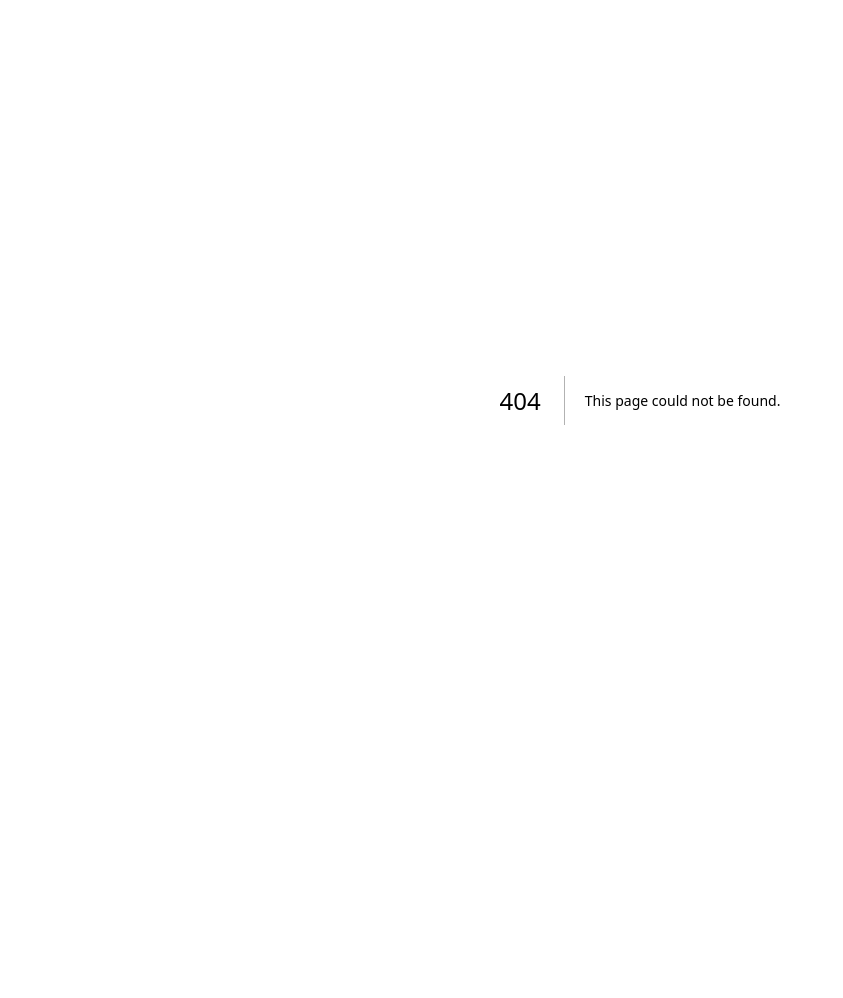
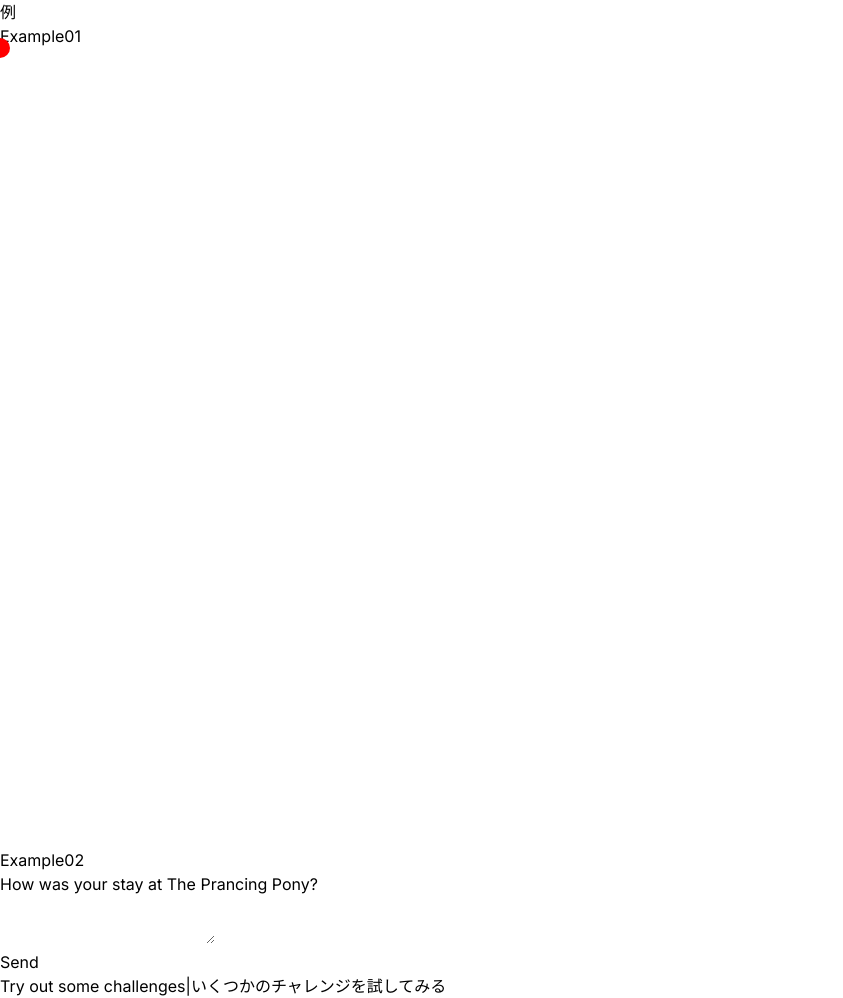
Before and after one commit to ai-biz20-sasaki/learn-react, a Next.js app: page /managing-state/choosing-the-state-structure in a window 1280 px wide. Before the commit this address had no page. Shown: the whole page, without its empty margins (0-843 px from the left). Before the commit the page ends 800 px from the top, so only its background shows below. Built offline with nearby package versions, Linux system fonts and the light colour scheme.

Commit message:
Add managing-state/choosing-the-state-structure/example01,example02

```diff
--- /dev/null
+++ b/src/app/managing-state/choosing-the-state-structure/example01.tsx
@@ -0,0 +1,34 @@
+"use client"
+import { useState } from 'react';
+
+export default function MovingDot() {
+  const [position, setPosition] = useState({
+    x: 0,
+    y: 0
+  });
+  return (
+    <div
+      onPointerMove={e => {
+        setPosition({
+          x: e.clientX,
+          y: e.clientY
+        });
+      }}
+      style={{
+        position: 'relative',
+        width: '100vw',
+        height: '100vh',
+      }}>
+      <div style={{
+        position: 'absolute',
+        backgroundColor: 'red',
+        borderRadius: '50%',
+        transform: `translate(${position.x}px, ${position.y}px)`,
+        left: -10,
+        top: -10,
+        width: 20,
+        height: 20,
+      }} />
+    </div>
+  )
+}
--- /dev/null
+++ b/src/app/managing-state/choosing-the-state-structure/example02.tsx
@@ -0,0 +1,52 @@
+"use client"
+import { useState } from 'react';
+
+export default function FeedbackForm() {
+  const [text, setText] = useState('');
+  const [status, setStatus] = useState('typing');
+  //const [isSending, setIsSending] = useState(false);  //Not so good.
+  //const [isSent, setIsSent] = useState(false);  //Not so good.
+
+  async function handleSubmit(e) {
+    e.preventDefault();
+    setStatus('sending');
+    //setIsSending(true); //Not so good.
+    await sendMessage(text);
+    setStatus('sent');
+    //setIsSending(false);  //Not so good.
+    //setIsSent(true);  //Not so good.
+  }
+
+  const isSending = status === 'sending';
+  const isSent = status === 'sent';
+
+  if (isSent) {
+    return <h1>Thanks for feedback!</h1>
+  }
+
+  return (
+    <form onSubmit={handleSubmit}>
+      <p>How was your stay at The Prancing Pony?</p>
+      <textarea
+        disabled={isSending}
+        value={text}
+        onChange={e => setText(e.target.value)}
+      />
+      <br />
+      <button
+        disabled={isSending}
+        type="submit"
+      >
+        Send
+      </button>
+      {isSending && <p>Sending...</p>}
+    </form>
+  );
+}
+
+// Pretend to send a message.
+function sendMessage(text) {
+  return new Promise(resolve => {
+    setTimeout(resolve, 2000);
+  });
+}
--- /dev/null
+++ b/src/app/managing-state/choosing-the-state-structure/page.tsx
@@ -0,0 +1,39 @@
+//https://react.dev/learn/choosing-the-state-structure#challenges
+//https://react.dev/learn/choosing-the-state-structure
+import Link from 'next/link'
+import Example01 from './example01'
+import Example02 from './example02'
+//import Challenge01 from './challenge01'
+//import Challenge02 from './challenge02'
+//import Challenge03 from './challenge03'
+
+export default function Page() {
+  return (
+    <div>
+      <h2>
+        <a
+          className=""
+          href="https://react.dev/learn/choosing-the-state-structure"
+          target="_blank"
+          rel="noopener noreferrer"
+        >
+          例
+        </a>
+      </h2>
+      <h3>Example01</h3>
+      <Example01 />
+      <h3>Example02</h3>
+      <Example02 />
+      <h2>
+        <a
+          className=""
+          href="https://react.dev/learn/reacting-to-input-with-state#challenges"
+          target="_blank"
+          rel="noopener noreferrer"
+        >
+          Try out some challenges|いくつかのチャレンジを試してみる
+        </a>
+      </h2>
+    </div>
+  )
+}
--- a/src/app/page.tsx
+++ b/src/app/page.tsx
@@ -64,7 +64,7 @@ export default function Home() {
           </Link>
         </li>
         <li>
-          <Link href="/managing-state/reacting-to-input-with-state">
+          <Link href="/managing-state/choosing-the-state-structure">
             Choosing the State Structure|状態構造の選択
           </Link>
         </li>
```
